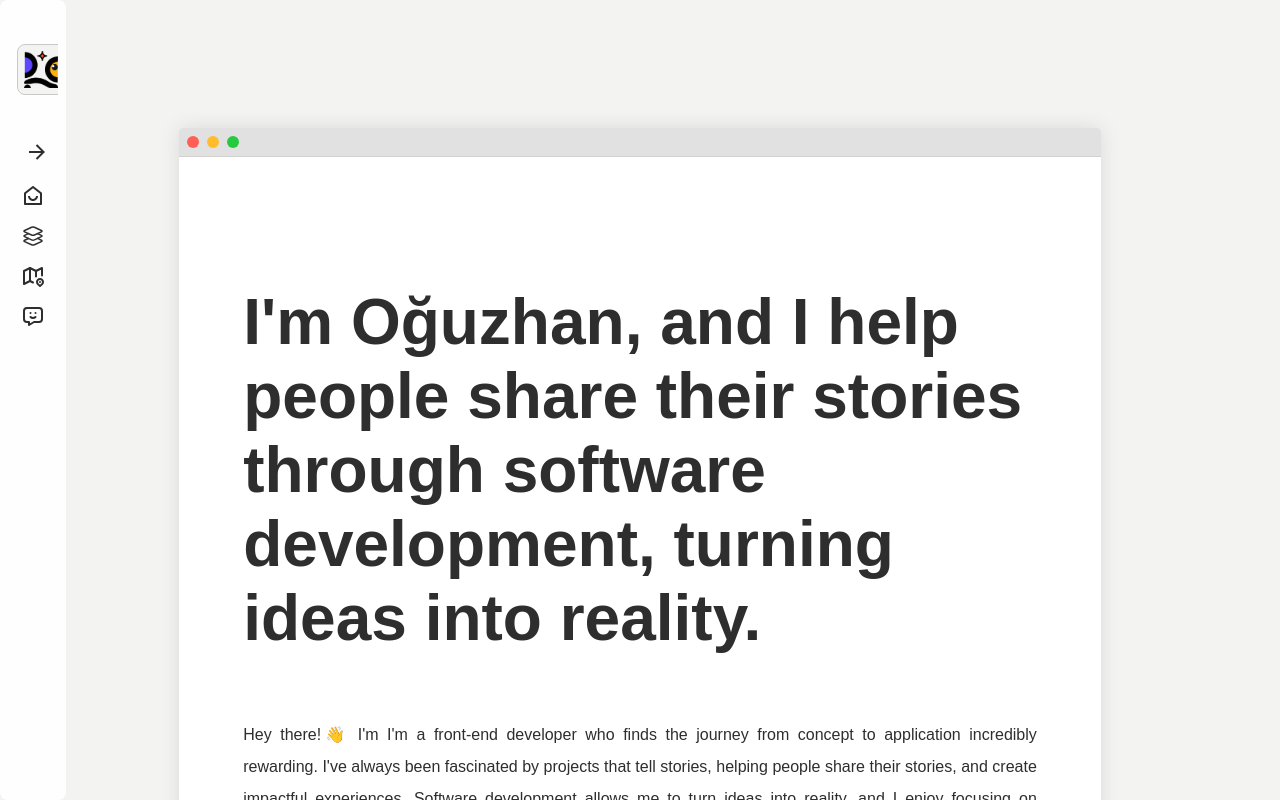
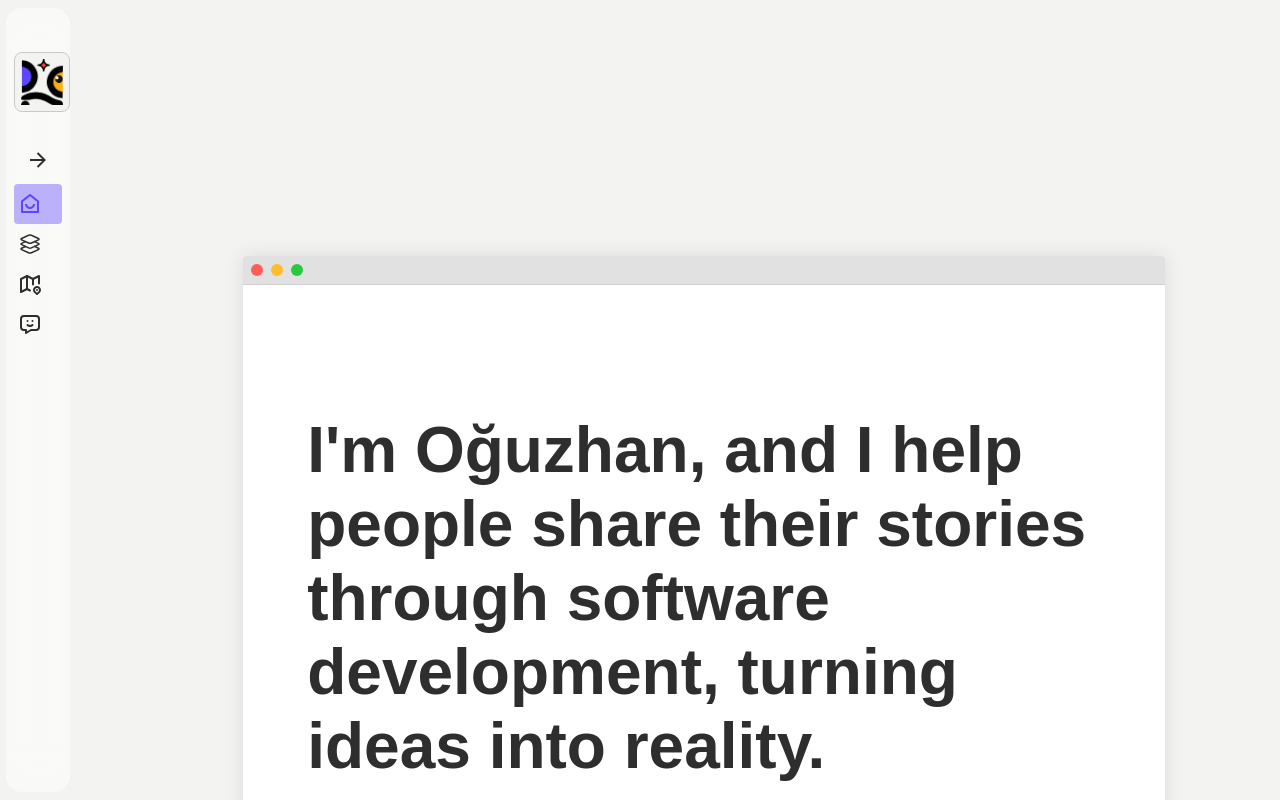
Before and after one commit to oguzhanozenc/oguzhanozenc.me, a React (Vite) app: page / in a window 1280 px wide. Shown: the top 800 px of the page. Built offline with nearby package versions, Linux system fonts and the light colour scheme; a web font is replaced by a local one.

Commit message:
updated navbar.jsx

```diff
--- a/src/components/Navbar.jsx
+++ b/src/components/Navbar.jsx
@@ -13,7 +13,7 @@ export default function Navbar() {
   const isHomePage = location.pathname === "/";
 
   const [isOpen, setIsOpen] = useState(false);
-  const [hoveredIcon, setHoveredIcon] = useState(null);
+  const [hoveredItem, setHoveredItem] = useState(null);
 
   const handleNavClick = (hash, e) => {
     e.preventDefault();
@@ -55,103 +55,87 @@ export default function Navbar() {
             <RiArrowRightLine />
           </button>
         </div>
-        <div
-          className="nav-link"
-          onMouseEnter={() => setHoveredIcon("home")}
-          onMouseLeave={() => setHoveredIcon(null)}
-        >
-          {isHomePage ? (
-            <a
-              href="#home"
-              className="nav-link"
-              onClick={(e) => handleNavClick("home", e)}
-            >
-              {isOpen ? (
-                <>
-                  <RiHomeSmile2Line /> Home
-                </>
-              ) : (
-                <RiHomeSmile2Line />
-              )}
-              {hoveredIcon === "home" && !isOpen && (
-                <span className="nav-text">Home</span>
-              )}
-            </a>
-          ) : (
-            <Link to="/" className="nav-link">
-              <RiHomeSmile2Line />
-              {hoveredIcon === "home" && !isOpen && (
-                <span className="nav-text">Home</span>
-              )}
-            </Link>
-          )}
-        </div>
-        <div
-          className="nav-link"
-          onMouseEnter={() => setHoveredIcon("projects")}
-          onMouseLeave={() => setHoveredIcon(null)}
-        >
-          <a
-            href="#recentprojects"
-            className="nav-link"
-            onClick={(e) => handleNavClick("recentprojects", e)}
-          >
-            {isOpen ? (
-              <>
-                <IoLayersOutline /> Projects
-              </>
-            ) : (
-              <IoLayersOutline />
-            )}
-            {hoveredIcon === "projects" && !isOpen && (
-              <span className="nav-text">Projects</span>
-            )}
-          </a>
-        </div>
-        <div
-          className="nav-link"
-          onMouseEnter={() => setHoveredIcon("journey")}
-          onMouseLeave={() => setHoveredIcon(null)}
-        >
-          <Link to="/journey">
-            {isOpen ? (
-              <>
-                <TbMap2 />
-                Journey
-              </>
-            ) : (
-              <TbMap2 />
-            )}
-            {hoveredIcon === "journey" && !isOpen && (
-              <span className="nav-text">Journey</span>
-            )}
-          </Link>
-        </div>
-        <div
-          className="nav-link"
-          onMouseEnter={() => setHoveredIcon("contact")}
-          onMouseLeave={() => setHoveredIcon(null)}
-        >
-          <a
-            href="#contact"
-            className="nav-link"
-            onClick={(e) => handleNavClick("contact", e)}
-          >
-            {isOpen ? (
-              <>
-                <TbMessageChatbot />
-                Contact
-              </>
-            ) : (
-              <TbMessageChatbot />
-            )}
-
-            {hoveredIcon === "contact" && !isOpen && (
-              <span className="nav-text">Contact</span>
-            )}
-          </a>
-        </div>
+        <NavItem
+          icon={<RiHomeSmile2Line />}
+          text="Home"
+          hash="home"
+          hoveredItem={hoveredItem}
+          setHoveredItem={setHoveredItem}
+          handleNavClick={handleNavClick}
+          isOpen={isOpen}
+          isActive={isHomePage}
+        />
+        <NavItem
+          icon={<IoLayersOutline />}
+          text="Projects"
+          hash="recentprojects"
+          hoveredItem={hoveredItem}
+          setHoveredItem={setHoveredItem}
+          handleNavClick={handleNavClick}
+          isOpen={isOpen}
+          isActive={location.pathname === "/journey"}
+        />
+        <NavItem
+          icon={<TbMap2 />}
+          text="Journey"
+          to="/journey"
+          hoveredItem={hoveredItem}
+          setHoveredItem={setHoveredItem}
+          handleNavClick={handleNavClick}
+          isOpen={isOpen}
+          isActive={location.pathname === "/journey"}
+        />
+        <NavItem
+          icon={<TbMessageChatbot />}
+          text="Contact"
+          hash="contact"
+          hoveredItem={hoveredItem}
+          setHoveredItem={setHoveredItem}
+          handleNavClick={handleNavClick}
+          isOpen={isOpen}
+          isActive={location.pathname === "/journey"}
+        />
       </div>
     </nav>
   );
 }
+
+function NavItem({
+  icon,
+  text,
+  hash,
+  to,
+  hoveredItem,
+  setHoveredItem,
+  handleNavClick,
+  isOpen,
+  isActive,
+}) {
+  return (
+    <div
+      className={`nav-link ${isActive ? "active" : ""}`}
+      onMouseEnter={() => setHoveredItem(hash || text.toLowerCase())}
+      onMouseLeave={() => setHoveredItem(null)}
+    >
+      {to ? (
+        <Link to={to} className="nav-link">
+          {icon}
+          {hoveredItem === text.toLowerCase() && !isOpen && (
+            <span className="nav-text">{text}</span>
+          )}
+        </Link>
+      ) : (
+        <a
+          href={`#${hash}`}
+          className="nav-link"
+          onClick={(e) => handleNavClick(hash, e)}
+        >
+          {icon}
+          {hoveredItem === text.toLowerCase() && !isOpen && (
+            <span className="nav-text">{text}</span>
+          )}
+        </a>
+      )}
+    </div>
+  );
+}
--- a/src/css/Header.css
+++ b/src/css/Header.css
@@ -1,7 +1,8 @@
 header {
   position: relative;
-  width: 100%;
-  padding: 10%;
+  width: 90%;
+  padding: 10% 0;
+  margin: 10%;
 }
 
 .mac-window {
@@ -46,7 +47,7 @@ header {
 .header {
   display: flex;
   flex-direction: row;
-  width: 90%;
+  width: 80%;
   margin: 0 auto;
 }
 
--- a/src/css/Navbar.css
+++ b/src/css/Navbar.css
@@ -1,5 +1,5 @@
 .navbar {
-  height: 100%;
+  height: 98%;
   width: fit-content;
   margin: 0;
   display: flex;
@@ -8,16 +8,16 @@
   align-items: center;
   padding: 0.5rem;
   position: fixed;
-  top: 0;
-  left: 0;
+  top: 1%;
+  left: 0.5%;
   right: 0;
   z-index: 100;
   transition: background-color 0.3s ease, width 0.3s ease;
   font-size: 1rem;
-  background: rgb(255, 255, 255, 0.9);
+  background: rgb(255, 255, 255, 0.5);
   -webkit-backdrop-filter: blur(20px);
   backdrop-filter: blur(20px);
-  border-radius: 0.5rem;
+  border-radius: 1rem;
 }
 
 .navbarmenu {
@@ -25,14 +25,12 @@
   flex-direction: column;
   justify-content: space-between;
   align-items: stretch;
-  padding: 0 10%;
-  width: 50px;
-  overflow: hidden;
+  width: 3rem;
   transition: width 0.3s ease;
 }
 
 .navbarmenu.open {
-  width: 200px;
+  width: 12.5rem;
 }
 
 .navbarlogo {
@@ -58,14 +56,15 @@
 
 .navbar a {
   display: flex;
-  justify-content: space-between;
   align-items: center;
-  padding: 0.25rem;
+  padding: 0.25rem 0;
+  width: 100%;
+  text-decoration: none;
 }
 
 .navbar a:hover,
 .navbarbtn:hover {
-  background: #f3f3f1;
+  background: rgb(94, 69, 255, 0.4);
   border-radius: 0.25rem;
 }
 
@@ -81,9 +80,11 @@
 }
 
 .nav-link {
-  position: relative;
   display: flex;
   align-items: center;
+  text-decoration: none;
+  color: inherit;
+  position: relative;
 }
 
 .nav-text {
@@ -91,8 +92,6 @@
   font-size: 0.75rem;
   transition: opacity 0.3s;
   opacity: 0;
-  position: absolute;
-  left: 2.5rem;
   white-space: nowrap;
   background: #333;
   color: #fff;
@@ -103,3 +102,9 @@
 .nav-link:hover .nav-text {
   opacity: 1;
 }
+
+.nav-link.active {
+  color: #5e45ff;
+  background: rgb(94, 69, 255, 0.4);
+  border-radius: 0.25rem;
+}
```
Also changed, not shown: src/components/NavItem.jsx (added, +35 -0 lines).
